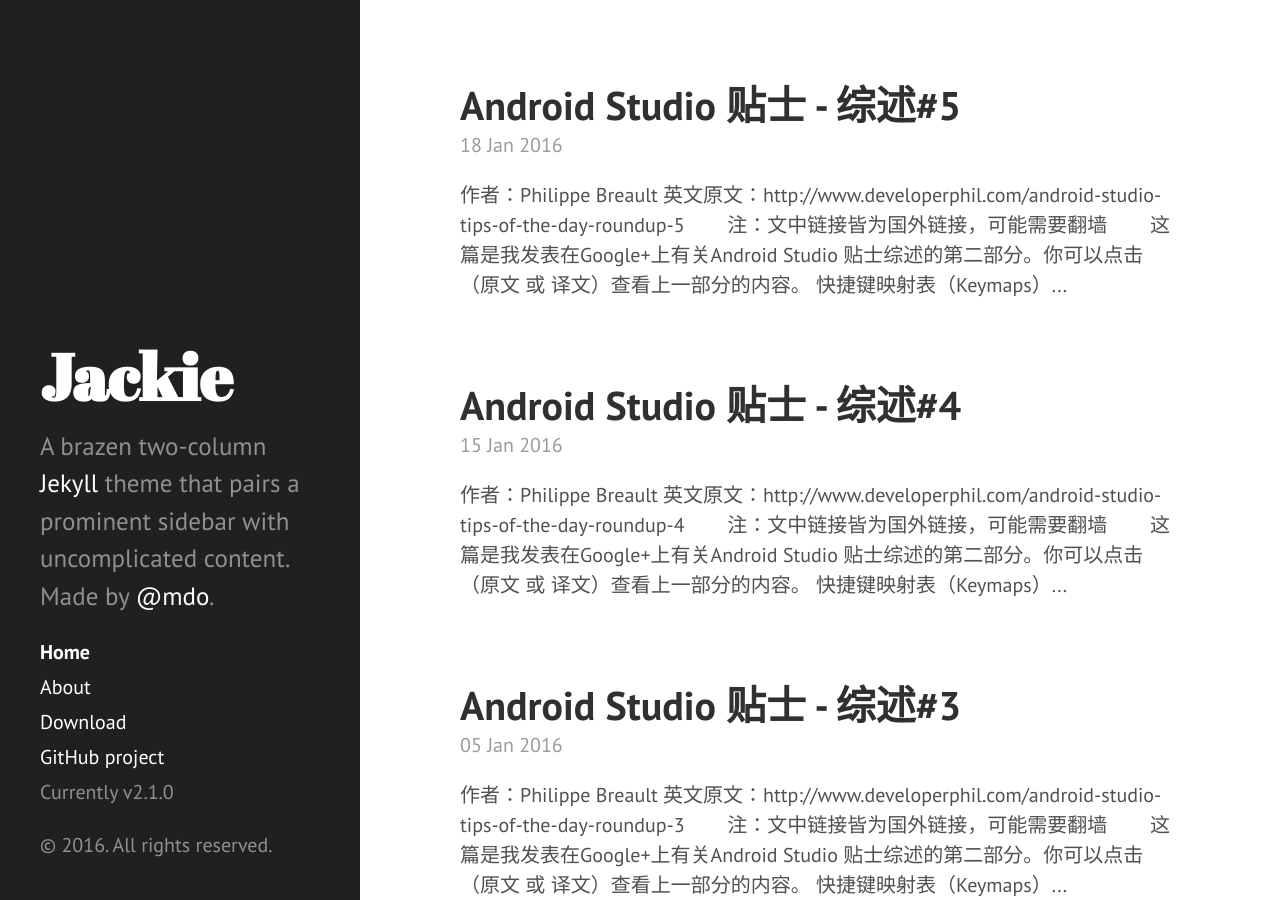
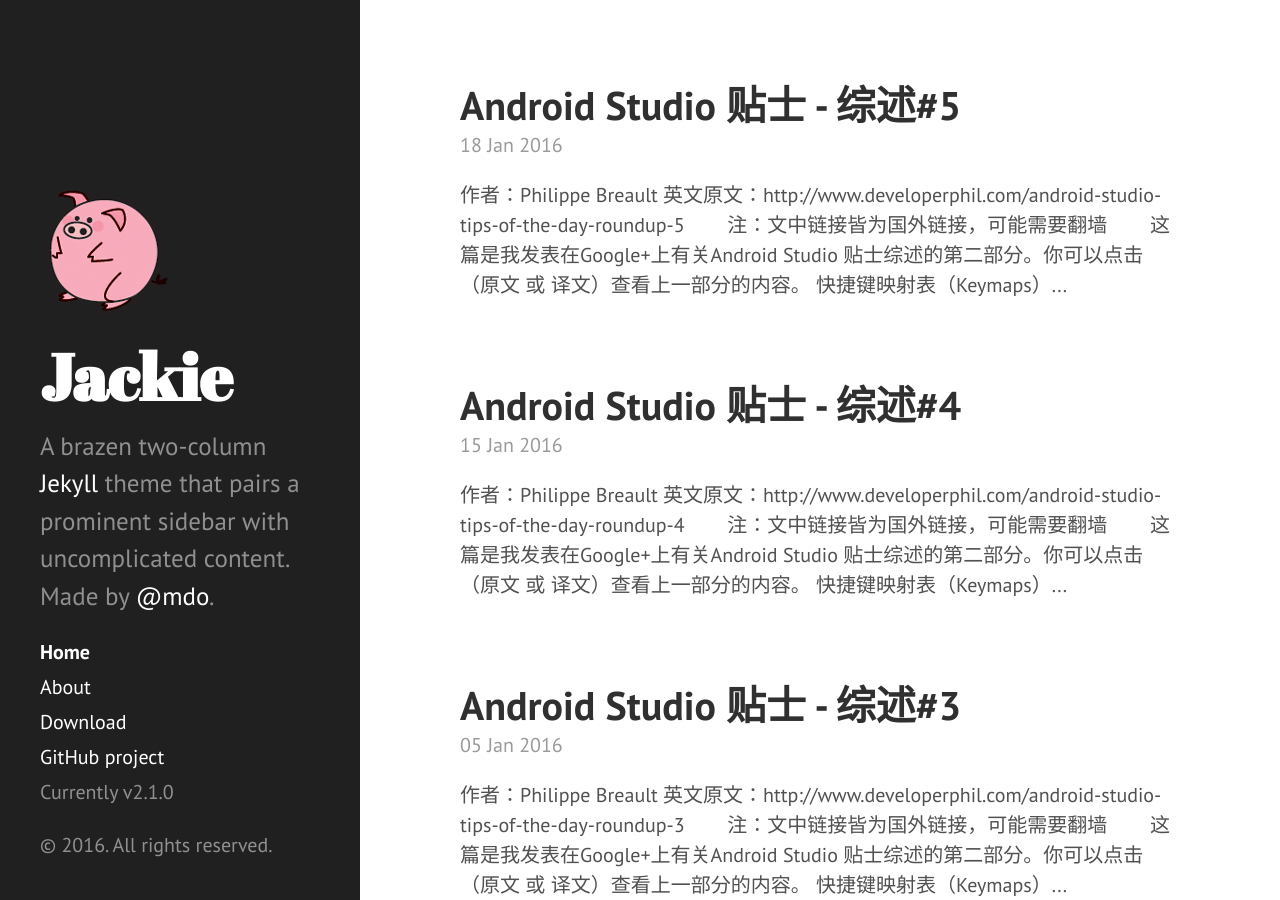
Before and after one commit to Jackie880823/Jackie880823.github.io, a Jekyll site: the page built from index.html, in a window 1280 px wide and 900 px high. Built offline with Jekyll 4.4.1, drawn with Linux system fonts in a browser that asks for light colours; Markdown is read by kramdown in place of the engine named in the settings; the list of posts is cut into pages by our own code.

Commit message:
添加头像

```diff
--- a/_includes/sidebar.html
+++ b/_includes/sidebar.html
@@ -1,6 +1,7 @@
 <div class="sidebar">
   <div class="container sidebar-sticky">
     <div class="sidebar-about">
+      <img src="{{site.root}}/public/favicon.ico"/>
       <h1>
         <a href="{{ site.root }}">
           {{ site.title }}
```
